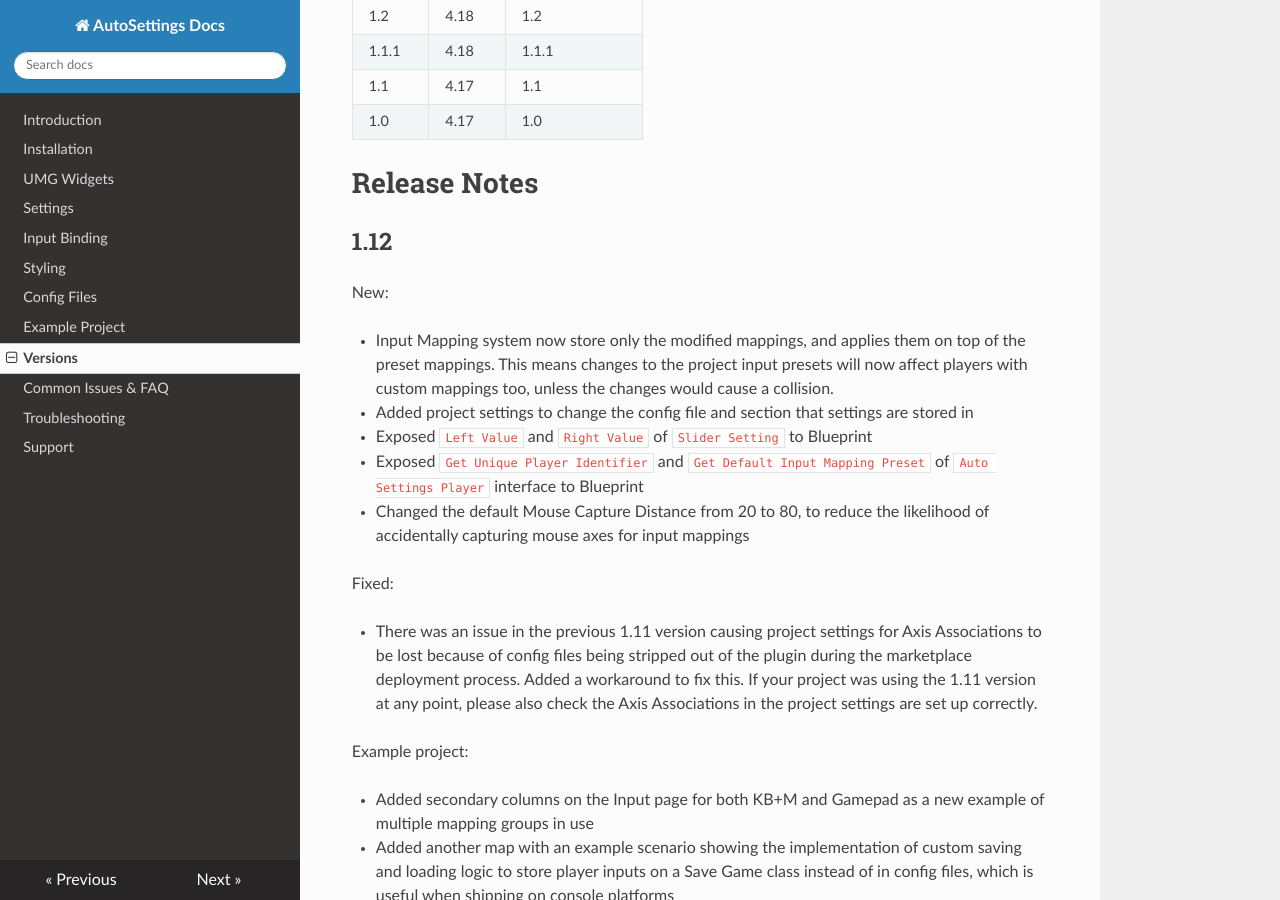
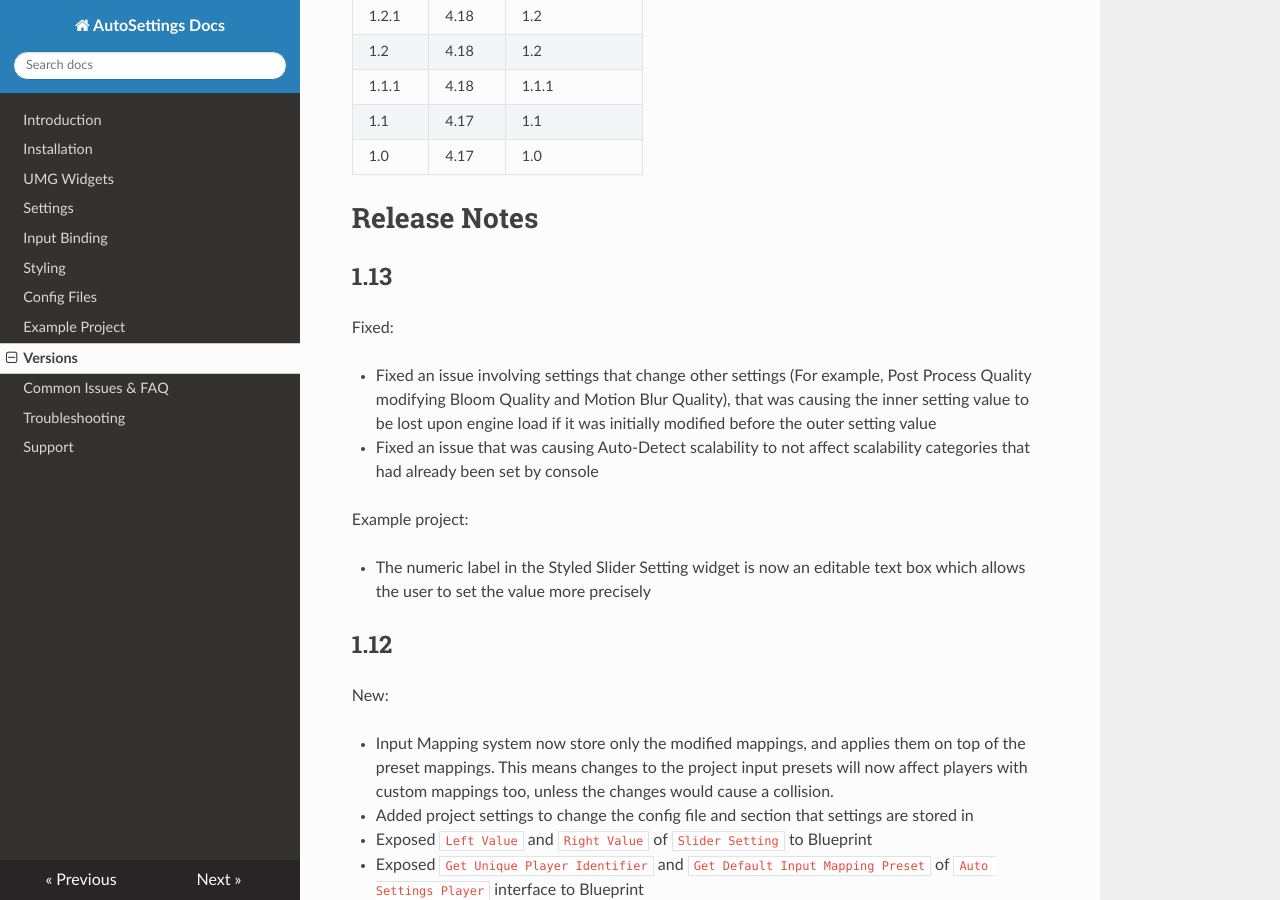
Before and after one commit to Acren/AutoSettings-Docs, an MkDocs documentation site: the page built from docs/versions.md, in a window 1280 px wide and 900 px high, scrolled down 1075 px. Built offline with MkDocs 1.6.1, drawn with Linux system fonts in a browser that asks for light colours; nearby versions of some CDN libraries; old or Windows-style settings are respelled for this version of MkDocs.

Commit message:
Add 1.13 notes

```diff
--- a/docs/versions.md
+++ b/docs/versions.md
@@ -7,6 +7,7 @@ The example project does not always need to match, but it is recommended to use
 
 Plugin  | Engine | Example Project
 ------- | ------ | ------------
+1.13    | 4.25   | 1.13
 1.12    | 4.25   | 1.12
 1.11    | 4.25   | 1.11
 1.10    | 4.24   | 1.10.1
@@ -34,6 +35,17 @@ Plugin  | Engine | Example Project
 1.0     | 4.17   | 1.0
 
 # Release Notes
+
+## 1.13
+
+Fixed:
+
+- Fixed an issue involving settings that change other settings (For example, Post Process Quality modifying Bloom Quality and Motion Blur Quality), that was causing the inner setting value to be lost upon engine load if it was initially modified before the outer setting value
+- Fixed an issue that was causing Auto-Detect scalability to not affect scalability categories that had already been set by console
+
+Example project:
+
+- The numeric label in the Styled Slider Setting widget is now an editable text box which allows the user to set the value more precisely
 
 ## 1.12
 
```
